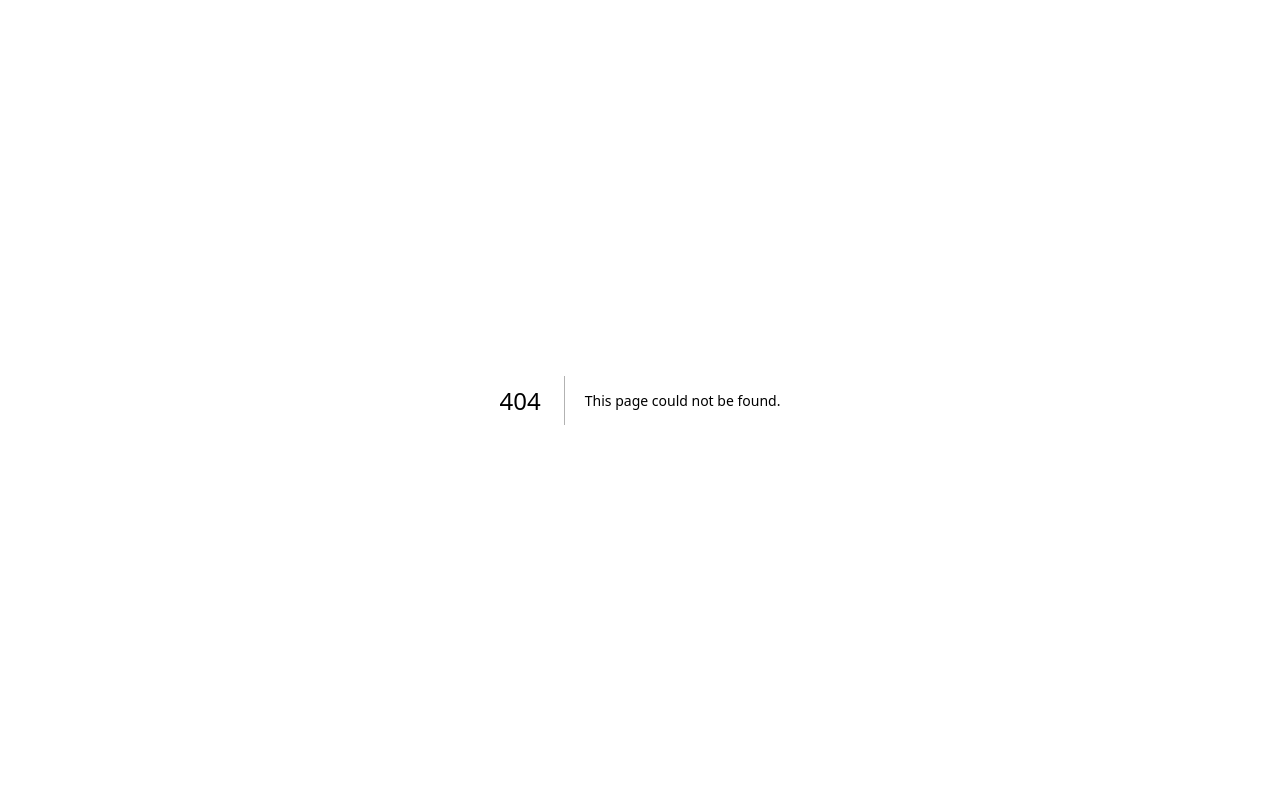
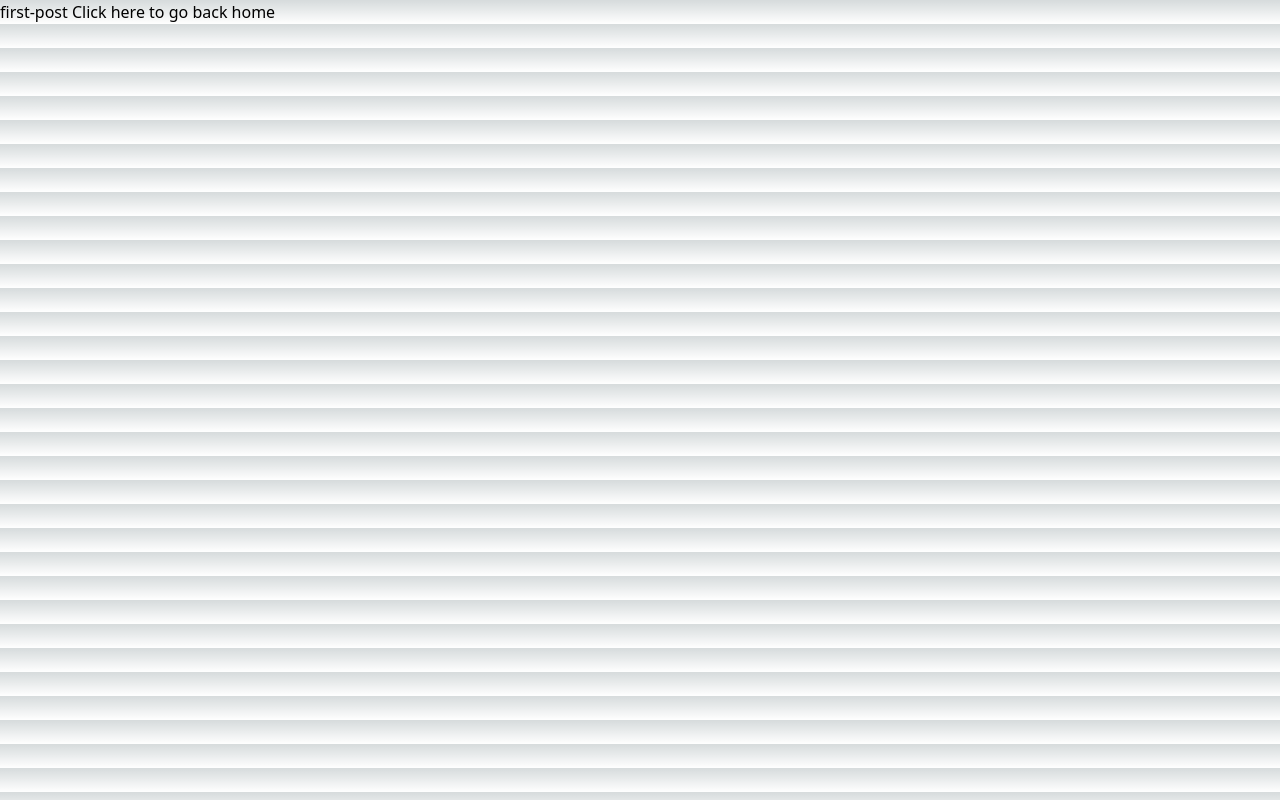
Before and after one commit to bodwood/Quoted, a Next.js app: page /posts/first-post in a window 1280 px wide. Before the commit this address had no page. Built offline with nearby package versions, Linux system fonts and the light colour scheme.

Commit message:
Add page that links home page to first-post page

```diff
--- /dev/null
+++ b/src/pages/posts/first-post.js
@@ -0,0 +1,10 @@
+import Link from 'next/link';
+
+const FirstPost = () => {
+  return(
+  <div>
+   first-post
+   Click here to go back <Link href="/">home</Link>
+  </div>)
+};
+export default FirstPost;
```
